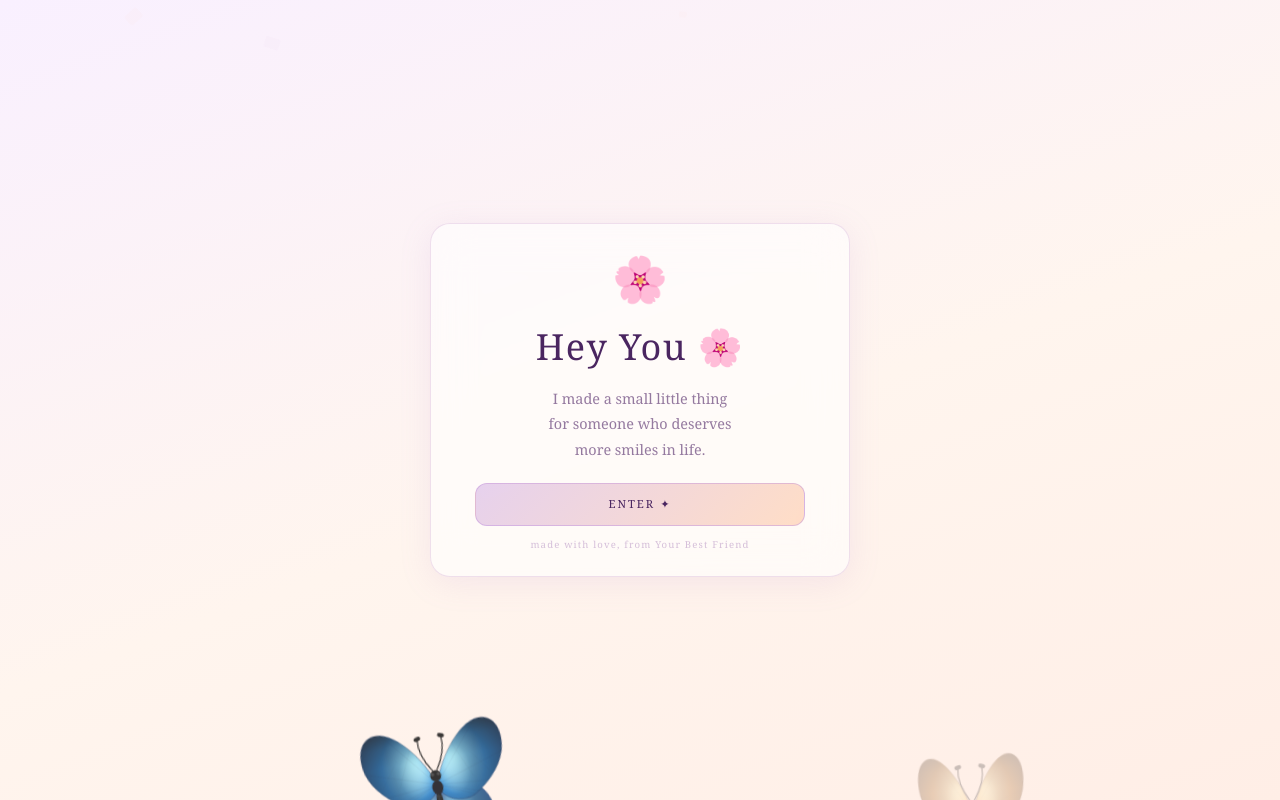
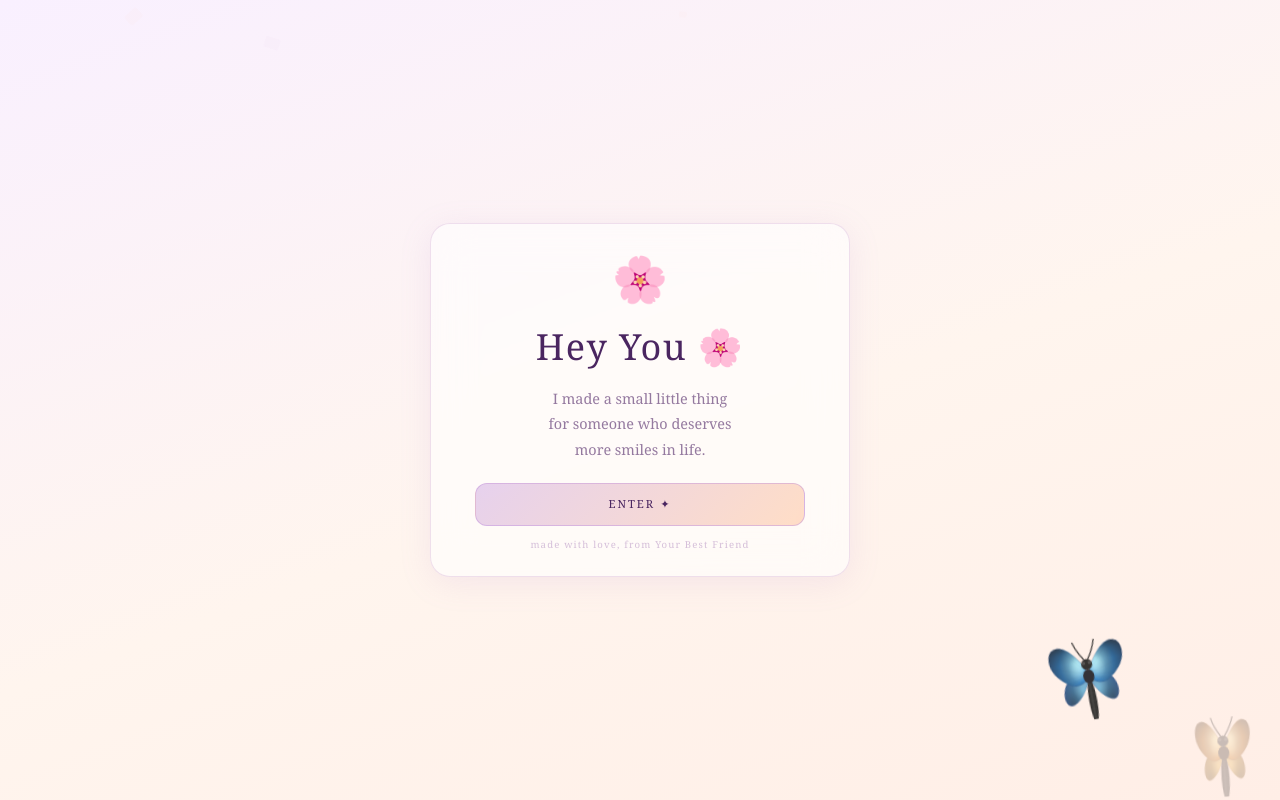
Before and after one commit to anantharamar31/React-Projects, a React (Vite) app in the folder birthday-surprise/: page / in a window 1280 px wide. Built offline with nearby package versions, Linux system fonts and the light colour scheme.

Commit message:
New wings changes

```diff
--- a/birthday-surprise/src/App.jsx
+++ b/birthday-surprise/src/App.jsx
@@ -100,15 +100,18 @@ function drawWing(ctx, sp, openAmt) {
 
 function renderButterfly(ctx, W, H, t, sp) {
   ctx.clearRect(0, 0, W, H);
-  const cx = W/2, cy = H/2 + 14;
+  // Derive draw scale from canvas width so paths always fit
+  const drawScale = W / 248;
+  const cx = W / 2;
+  const cy = H * 0.44; // keeps forewing top and hindwing bottom both inside canvas
 
   // Smooth sinusoidal wing scale — cos gives 1→0→-1→0→1
-  // Negative = wings past vertical (brief underside flash, very natural)
   const raw = Math.cos(t * Math.PI * 2 * sp.speed);
   const openAmt = Math.abs(raw);
 
   ctx.save();
   ctx.translate(cx, cy);
+  ctx.scale(drawScale, drawScale); // scale all paths to fit canvas
 
   // RIGHT wing
   ctx.save();
@@ -165,10 +168,10 @@ const ButterflyCanvas = ({ spIndex=0, size=1, flapSpeed=1, style={} }) => {
   const rafRef    = useRef(null);
   const tRef      = useRef(Math.random());
   const sp = SPECIES[spIndex % SPECIES.length];
-  // Extra 40px padding on each side so no wing ever clips
-  const PAD = Math.round(40 * size);
-  const W = Math.round(220 * size) + PAD * 2;
-  const H = Math.round(210 * size) + PAD * 2;
+  // Wing paths span ±104px wide, -62 to +52 tall (in unit coords).
+  // Canvas must fit all of that at the given scale with 20px true buffer.
+  const W = Math.round((104 * 2 + 40) * size);   // 248 at size=1
+  const H = Math.round((62  + 52 + 40) * size);   // 154 at size=1
 
   useEffect(() => {
     const canvas = canvasRef.current;
@@ -180,6 +183,7 @@ const ButterflyCanvas = ({ spIndex=0, size=1, flapSpeed=1, style={} }) => {
       const dt = Math.min((ts - last) / 1000, 0.05);
       last = ts;
       tRef.current += dt * flapSpeed;
+      // Draw centred in our properly-sized canvas
       renderButterfly(ctx, W, H, tRef.current, sp);
       rafRef.current = requestAnimationFrame(loop);
     };
@@ -187,9 +191,7 @@ const ButterflyCanvas = ({ spIndex=0, size=1, flapSpeed=1, style={} }) => {
     return () => cancelAnimationFrame(rafRef.current);
   }, [spIndex, size, flapSpeed]); // eslint-disable-line
 
-  // negative margin pulls back the padding so layout position is centred
-  const neg = -PAD;
-  return <canvas ref={canvasRef} width={W} height={H} style={{ display:"block", margin:`${neg}px`, ...style }}/>;
+  return <canvas ref={canvasRef} width={W} height={H} style={{ display:"block", ...style }}/>;
 };
 
 /* ═══════════════════════════════════════════════════════════════════
@@ -202,22 +204,36 @@ const ButterflyCanvas = ({ spIndex=0, size=1, flapSpeed=1, style={} }) => {
    3. zIndex is BELOW content (zIndex:2) so they never cover anything.
 ═══════════════════════════════════════════════════════════════════ */
 
-// Safe roam zones: outer margin band only (keeps butterflies off content)
+// ── SAFE ZONE MATHS ─────────────────────────────────────────────
+// Content lives in the CENTER of the screen.
+// Butterflies are only allowed in the 4 corner zones:
+//   top-left:     x 0-22vw,  y 0-25vh
+//   top-right:    x 72-100vw, y 0-25vh
+//   bottom-left:  x 0-22vw,  y 72-100vh
+//   bottom-right: x 72-100vw, y 72-100vh
+// This guarantees they NEVER overlap photos or text.
+
+const SAFE_ZONES = [
+  { xMin:0,  xMax:20, yMin:0,  yMax:28 },   // top-left corner
+  { xMin:74, xMax:96, yMin:0,  yMax:28 },   // top-right corner
+  { xMin:0,  xMax:20, yMin:70, yMax:94 },   // bottom-left corner
+  { xMin:74, xMax:96, yMin:70, yMax:94 },   // bottom-right corner
+];
+
 function safeRoamPos(seed, idx) {
-  // Pick a zone: 0=top-strip, 1=bottom-strip, 2=left-strip, 3=right-strip
-  const zone = (seed * 7 + idx * 3) % 4;
-  if (zone === 0) return { x: 5  + Math.random() * 88, y: 2  + Math.random() * 10 }; // top strip
-  if (zone === 1) return { x: 5  + Math.random() * 88, y: 86 + Math.random() * 10 }; // bottom strip
-  if (zone === 2) return { x: 2  + Math.random() * 12, y: 15 + Math.random() * 68 }; // left strip
-                  return { x: 84 + Math.random() * 12, y: 15 + Math.random() * 68 }; // right strip
+  const zone = SAFE_ZONES[(seed + idx) % 4];
+  return {
+    x: zone.xMin + Math.random() * (zone.xMax - zone.xMin),
+    y: zone.yMin + Math.random() * (zone.yMax - zone.yMin),
+  };
 }
 
-// Screen corners where butterflies rest (away from central content)
+// Rest positions: deep in each corner, well clear of content
 const SCREEN_CORNERS = [
-  { x: 2,  y: 3  },   // top-left
-  { x: 88, y: 3  },   // top-right
-  { x: 2,  y: 87 },   // bottom-left
-  { x: 88, y: 87 },   // bottom-right
+  { x: 1,  y: 2  },   // top-left
+  { x: 80, y: 2  },   // top-right
+  { x: 1,  y: 80 },   // bottom-left
+  { x: 80, y: 80 },   // bottom-right
 ];
 
 const SingleBfly = ({ spIdx, cornerIdx, delayMs, seed }) => {
```
